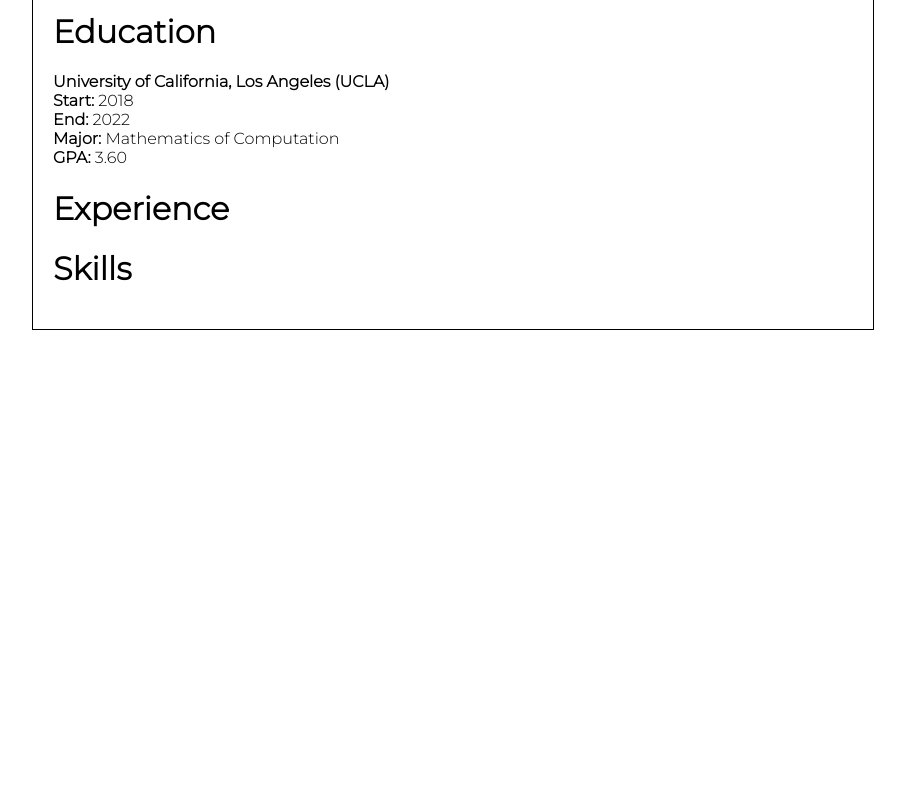
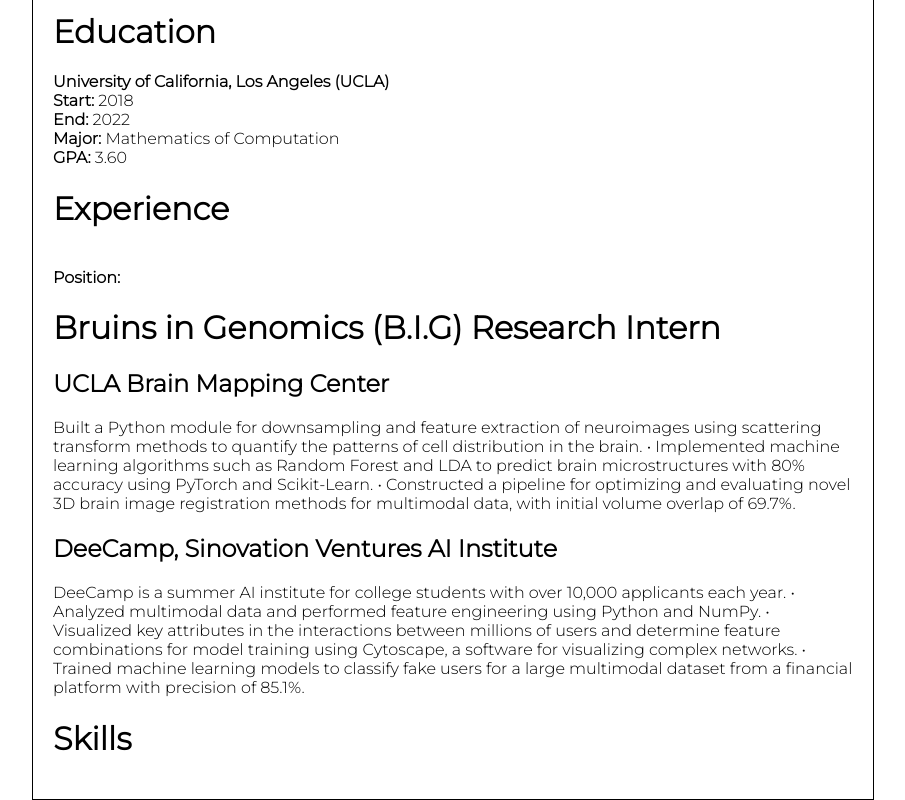
Before and after one commit to justinwlin/cwf, a Vue app: page / in a window 1280 px wide. Shown: the part 943-1743 px from the top of the page, without its empty margins (187-1092 px from the left). Before the commit the page ends 1273 px from the top, so only its background shows below. Built offline with nearby package versions, Linux system fonts and the light colour scheme.

Commit message:
Update parsedResume.vue

```diff
--- a/src/components/parsedResume.vue
+++ b/src/components/parsedResume.vue
@@ -17,14 +17,22 @@
     <h1>Education</h1>
     <b>{{ school }}</b>
     <br /><b>Start: </b>
-    {{ school_start}}
+    {{ school_start }}
     <br /><b>End: </b>
-    {{ school_end}}
+    {{ school_end }}
     <br /><b>Major: </b>
     {{ major }}
     <br /><b>GPA: </b>
     {{ GPA }}
-    <br /><h1>Experience</h1>
+    <br />
+    <h1>Experience</h1>
+
+    <br /><b>Position: </b>
+    <div v-for="position in positions" :key="position.title">
+      <h1>{{ position.title }}</h1>
+      <h2>{{ position.org }}</h2>
+      <p>{{ position.summary }}</p>
+    </div>
     <h1>Skills</h1>
   </div>
 </template>
@@ -33,9 +41,9 @@
 import json from "../testFiles/ophelia.json";
 export default {
   name: "parsedResume",
-  data: function () {
+  data: function() {
     return {
-      parsedResume: json,
+      parsedResume: json
     };
   },
   computed: {
@@ -58,7 +66,9 @@
         : "N/A";
     },
     phone() {
-      return this.parsedResume.phones[0].value ? this.parsedResume.phones[0].value : "N/A";
+      return this.parsedResume.phones[0].value
+        ? this.parsedResume.phones[0].value
+        : "N/A";
     },
     location() {
       if (this.parsedResume.has("location")) {
@@ -78,23 +88,30 @@
         ? this.parsedResume.schools[0].org
         : "N/A";
     },
-    school_start(){
+    school_start() {
       return this.parsedResume.schools[0].start.year
         ? this.parsedResume.schools[0].start.year
         : "N/A";
     },
-    school_end(){
+    school_end() {
       return this.parsedResume.schools[0].end.year
         ? this.parsedResume.schools[0].end.year
         : "N/A";
     },
-    GPA(){
-      return this.parsedResume.schools[0].gpa ? this.parsedResume.schools[0].gpa : "N/A";
+    GPA() {
+      return this.parsedResume.schools[0].gpa
+        ? this.parsedResume.schools[0].gpa
+        : "N/A";
     },
-    major(){
-      return this.parsedResume.schools[0].field ? this.parsedResume.schools[0].field : "N/A";
+    major() {
+      return this.parsedResume.schools[0].field
+        ? this.parsedResume.schools[0].field
+        : "N/A";
+    },
+    positions() {
+      return this.parsedResume.positions;
     }
-  },
+  }
 };
 </script>
 
```
